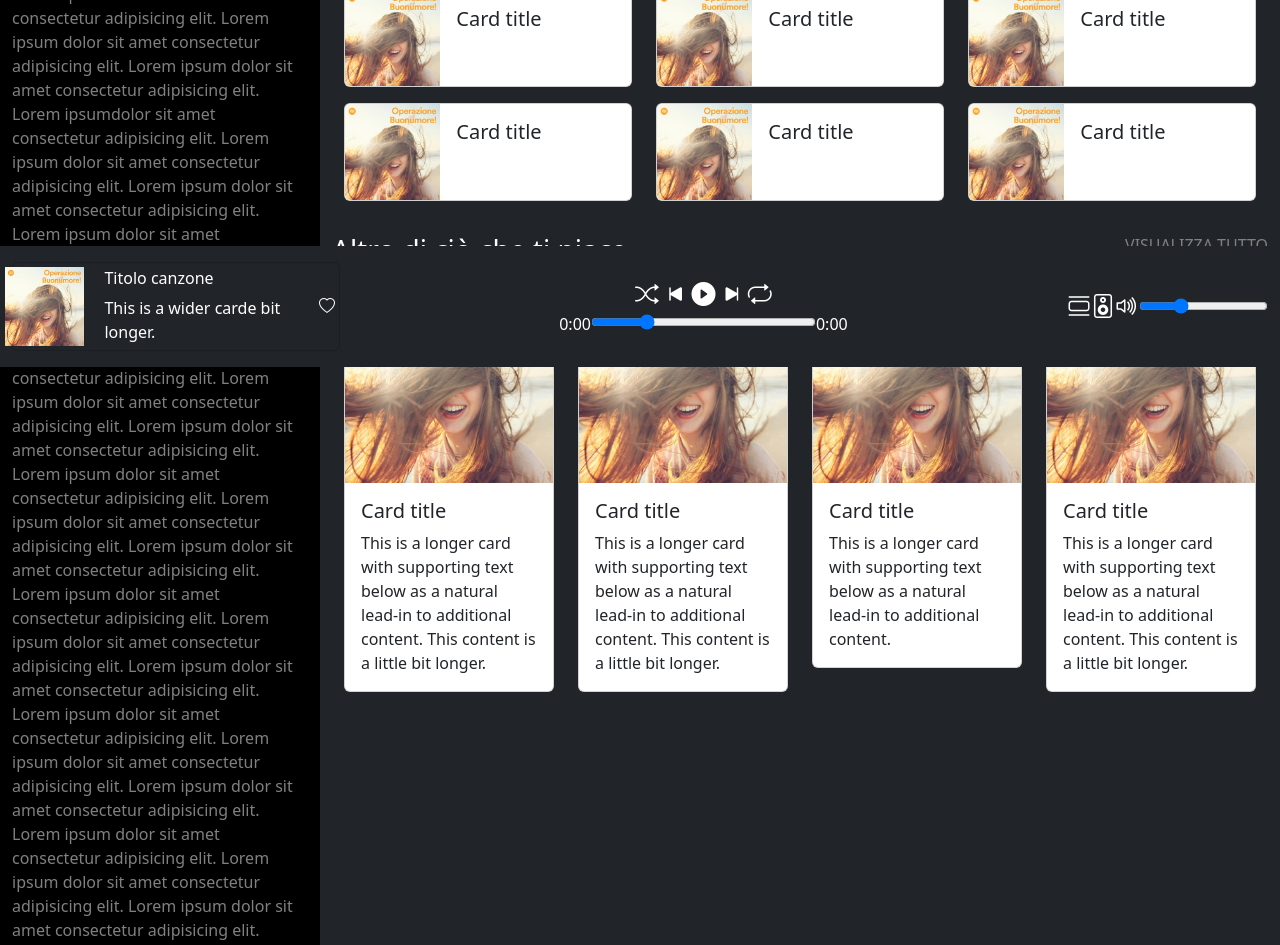
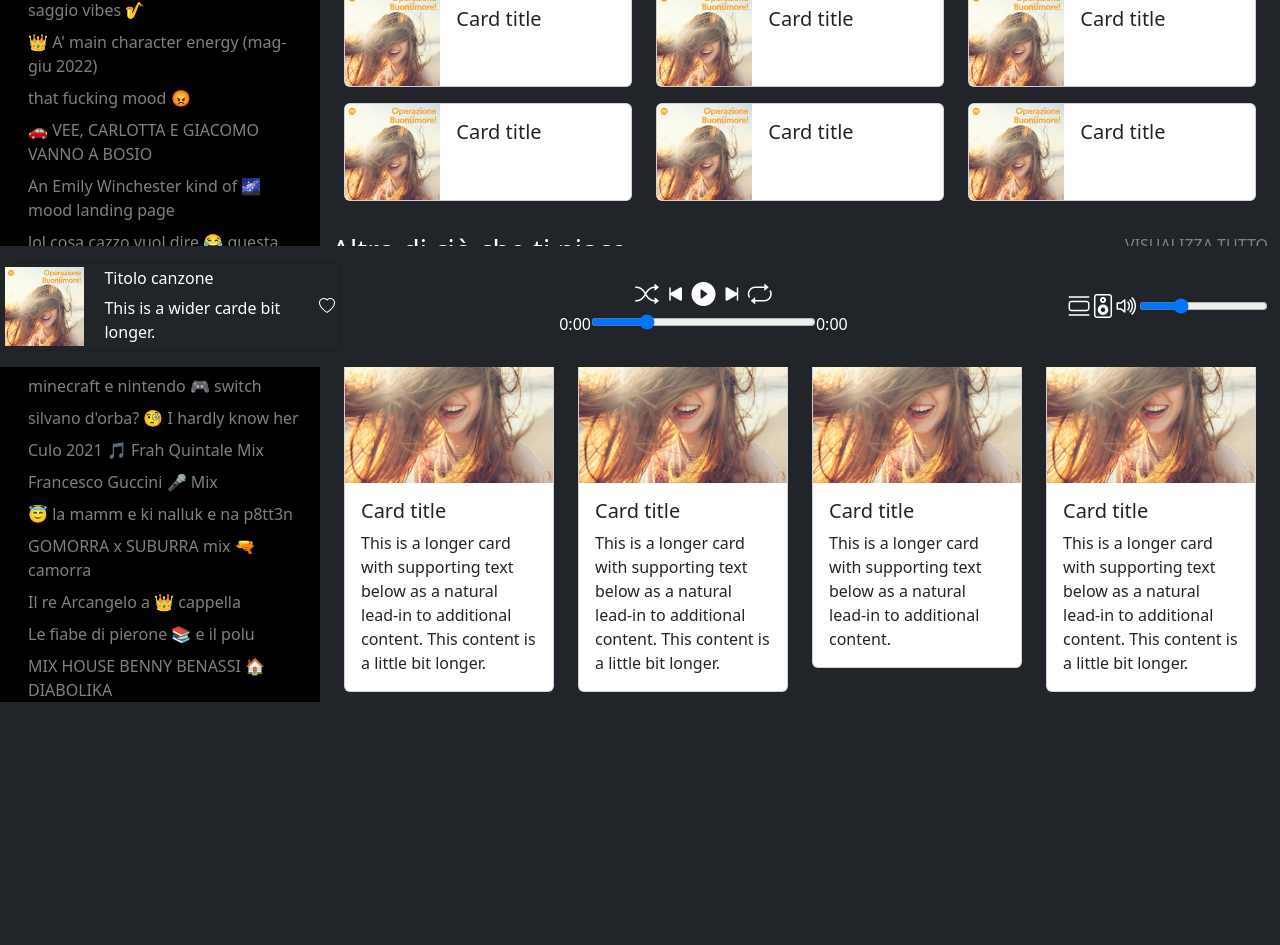
Before and after one commit to Kyllumi/build-week-2, a website: page index.html in a window 1280 px wide. Shown: the part 433-1378 px from the top of the page. After the commit the page ends 1135 px from the top, so only its background shows below. Drawn offline with nearby package versions, Linux system fonts and the light colour scheme.

Commit message:
push ticket 5

```diff
--- a/assets/js/scriptIndex.js
+++ b/assets/js/scriptIndex.js
@@ -0,0 +1,45 @@
+//Ticket 5-creazione-dinamica-playlists
+
+  addEventListener("DOMContentLoaded", (e) => {
+    creazionePlaylistSinistra()
+
+
+  });
+
+function creazionePlaylistSinistra() {
+    let playlistCol = document.querySelector('#playlistCol')
+    const playlistArray = [
+        "🎭 early stage emily syndrome",
+        "Be The Young Old 🌟",
+        "cit. 📖 Kimiko e Chimicazza",
+        "che minkia ci faccio con 🤔 4 day",
+        "saggio vibes 🎷",
+        "👑 A' main character energy (mag-giu 2022)",
+        "that fucking mood 😡",
+        "🚗 VEE, CARLOTTA E GIACOMO VANNO A BOSIO",
+        "An Emily Winchester kind of 🌌 mood landing page",
+        "lol cosa cazzo vuol dire 😂 questa affermazione",
+        "honey and glass 🍯 (nov-dic 2021)",
+        "💪 (Revenge) Training Arc Lidia W Emily",
+        "minecraft e nintendo 🎮 switch",
+        "silvano d'orba? 🧐 I hardly know her",
+        "Culo 2021 🎵 Frah Quintale Mix",
+        "Francesco Guccini 🎤 Mix",
+        "😇 la mamm e ki nalluk e na p8tt3n",
+        "GOMORRA x SUBURRA mix 🔫 camorra",
+        "Il re Arcangelo a 👑 cappella",
+        "Le fiabe di pierone 📚 e il polu",
+        "MIX HOUSE BENNY BENASSI 🏠 DIABOLIKA"
+    ];
+    playlistArray.forEach((element) => {
+        let newA = document.createElement('a')
+        newA.href = '#'
+        newA.className = 'ms-3 mt-2'
+        newA.innerText = element
+        playlistCol.appendChild(newA)
+    })
+
+}
+
+
+//fine ticket 5
--- a/index.html
+++ b/index.html
@@ -8,7 +8,7 @@
     <link rel="stylesheet" href="assets/css/style.min.css">
     <link rel="stylesheet" href="https://cdn.jsdelivr.net/npm/bootstrap-icons@1.11.2/font/bootstrap-icons.min.css">
     <link rel="stylesheet" href="assets/css/circular-font.css">
-    <script src="assets/js/script.js"></script>
+    <script src="assets/js/scriptIndex.js"></script>
 </head>
 
 <body class="bg-dark">
@@ -65,36 +65,8 @@
                 </div>
 
                 <div class="row">
-                    <div class="col ">
-                        <a href="">Lorem ipsum dolor sit amet consectetur adipisicing elit.</a>
-                        <a href="">Lorem ipsum dolor sit amet consectetur adipisicing elit.</a>
-                        <a href="">Lorem ipsum dolor sit amet consectetur adipisicing elit.</a>
-                        <a href="">Lorem ipsum dolor sit amet consectetur adipisicing elit.</a>
-                        <a href="">Lorem ipsum dolor sit amet consectetur adipisicing elit.</a>
-                        <a href="">Lorem ipsum dolor sit amet consectetur adipisicing elit.</a>
-                        <a href="">Lorem ipsumdolor sit amet consectetur adipisicing elit.</a>
-                        <a href="">Lorem ipsum dolor sit amet consectetur adipisicing elit.</a>
-                        <a href="">Lorem ipsum dolor sit amet consectetur adipisicing elit.</a> <a href="">Lorem ipsum
-                            dolor sit amet consectetur adipisicing elit.</a>
-                        <a href="">Lorem ipsum dolor sit amet consectetur adipisicing elit.</a>
-                        <a href="">Lorem ipsum dolor sit amet consectetur adipisicing elit.</a> <a href="">Lorem ipsum
-                            dolor sit amet consectetur adipisicing elit.</a>
-                        <a href="">Lorem ipsum dolor sit amet consectetur adipisicing elit.</a>
-                        <a href="">Lorem ipsum dolor sit amet consectetur adipisicing elit.</a>
-                        <a href="">Lorem ipsum dolor sit amet consectetur adipisicing elit.</a>
-                        <a href="">Lorem ipsum dolor sit amet consectetur adipisicing elit.</a>
-                        <a href="">Lorem ipsum dolor sit amet consectetur adipisicing elit.</a>
-                        <a href="">Lorem ipsum dolor sit amet consectetur adipisicing elit.</a>
-                        <a href="">Lorem ipsum dolor sit amet consectetur adipisicing elit.</a>
-                        <a href="">Lorem ipsum dolor sit amet consectetur adipisicing elit.</a>
-                        <a href="">Lorem ipsum dolor sit amet consectetur adipisicing elit.</a>
-                        <a href="">Lorem ipsum dolor sit amet consectetur adipisicing elit.</a>
-                        <a href="">Lorem ipsum dolor sit amet consectetur adipisicing elit.</a>
-                        <a href="">Lorem ipsum dolor sit amet consectetur adipisicing elit.</a>
-                        <a href="">Lorem ipsum dolor sit amet consectetur adipisicing elit.</a>
-                        <a href="">Lorem ipsum dolor sit amet consectetur adipisicing elit.</a>
-                        <a href="">Lorem ipsum dolor sit amet consectetur adipisicing elit.</a>
-                        <a href="">Lorem ipsum dolor sit amet consectetur adipisicing elit.</a>
+                    <div id="playlistCol" class="row">
+                       <!-- qui si autocpmpleto con js  -->
                     </div>
                 </div>
             </div>
```
Also changed, not shown: 1 other file.
